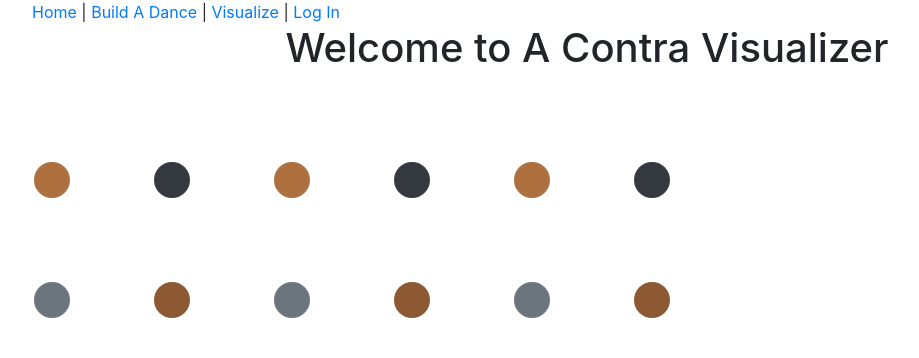
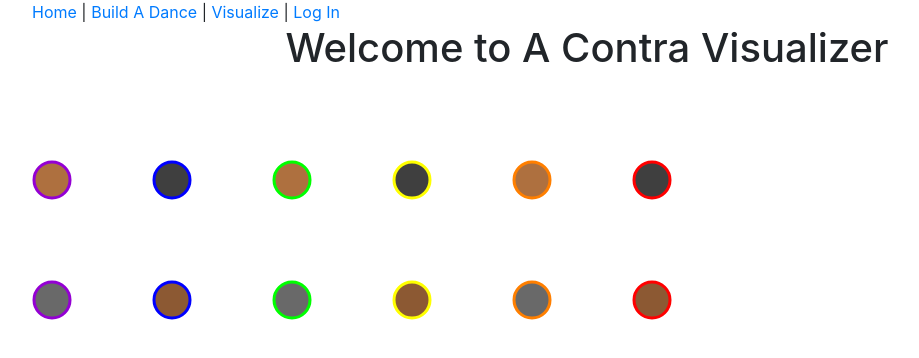
Before and after one commit to ritabc/contra-frontend, an Angular app: page /visualize in a window 1280 px wide. Shown: the top 358 px of the page, without its empty margins (53-972 px from the left). Built offline with nearby package versions, Linux system fonts and the light colour scheme.

Commit message:
Distinguish partners and link them to each other with rainbow colors

```diff
--- a/src/app/visualize/visualize.component.html
+++ b/src/app/visualize/visualize.component.html
@@ -5,41 +5,42 @@
 <!-- Original position means Odds are Dark, -->
 <div class="dance-set">
   <svg>
-  <!-- <svg class="color-one" [ngStyle]="larkOnePosition" #lark1> -->
-    <circle class="dark" cx="0" cy="0" r="18" fill='#8C5933' id="L1"/>
+    <circle class="light" cx="0" cy="0" r="18" fill='#AE703F' stroke='#FF7F00' stroke-width="3" id="L6"/>
+    <circle class="light" cx="0" cy="0" r="18" fill='#696969' stroke='#FF7F00' stroke-width="3" id="R6"/>
+    <circle class="dark" cx="0" cy="0" r="18" fill='#8C5933' stroke='#FF0000' stroke-width="3" id="L5"/>
+    <circle class="dark" cx="0" cy="0" r="18" fill='#3F3F3F' stroke='#FF0000' stroke-width="3" id="R5"/>
+    <circle class="light" cx="0" cy="0" r="18" fill='#AE703F' stroke='#00FF00' stroke-width="3" id="L4"/>
+    <circle class="light" cx="0" cy="0" r="18" fill='#696969' stroke='#00FF00' stroke-width="3" id="R4"/>
+    <circle class="dark" cx="0" cy="0" r="18" fill='#8C5933' stroke='#FFFF00' stroke-width="3" id="L3"/>
+    <circle class="dark" cx="0" cy="0" r="18" fill='#3F3F3F' stroke='#FFFF00' stroke-width="3" id="R3"/>
+    <circle class="light" cx="0" cy="0" r="18" fill='#AE703F' stroke='#9400D3' stroke-width="3" id="L2" />
+    <circle class="light" cx="0" cy="0" r="18" fill='#696969' stroke='#9400D3' stroke-width="3" id="R2"/>
+    <circle class="dark" cx="0" cy="0" r="18" fill='#8C5933' stroke='#0000FF' stroke-width="3" id="L1"/>
+    <circle class="dark" cx="0" cy="0" r="18" fill='#3F3F3F' stroke='#0000FF' stroke-width="3" id="R1"/>
+
   <!-- </svg> -->
   <!-- <svg class="raven-one" #raven1 [ngStyle]="ravenOnePosition"> -->
-    <circle class="dark" cx="0" cy="0" r="18" fill='#343a40' id="R1"/>
+  <!-- <svg class="color-one" [ngStyle]="larkOnePosition" #lark1> -->
+  <!-- </svg>
+  <svg class="raven-two" #raven2 [ngStyle]="ravenTwoPosition"> -->
+  <!-- </svg>
+  <svg class="raven-one" #raven1 [ngStyle]="ravenOnePosition"> -->
   <!-- </svg> -->
   <!-- <svg class="lark-two" #lark2 [ngStyle]="larkTwoPosition"> -->
-    <circle class="light" cx="0" cy="0" r="18" fill='#AE703F'id="L2" />
   <!-- </svg> -->
   <!-- <svg class="raven-two" #raven2 [ngStyle]="ravenTwoPosition"> -->
-    <circle class="light" cx="0" cy="0" r="18" fill='#6c757d' id="R2"/>
+  <!-- </svg> -->
+  <!-- <svg class="raven-two" #raven2 [ngStyle]="ravenTwoPosition"> -->
+  <!-- </svg>
+  <svg class="raven-one" #raven1 [ngStyle]="ravenOnePosition"> -->
   <!-- </svg>
   <svg class="lark-one" [ngStyle]="larkOnePosition" #lark1> -->
-    <circle class="dark" cx="0" cy="0" r="18" fill='#8C5933' id="L3"/>
-  <!-- </svg>
-  <svg class="raven-one" #raven1 [ngStyle]="ravenOnePosition"> -->
-    <circle class="dark" cx="0" cy="0" r="18" fill='#343a40' id="R3"/>
   <!-- </svg>
   <svg class="lark-two" #lark2 [ngStyle]="larkTwoPosition"> -->
-    <circle class="light" cx="0" cy="0" r="18" fill='#AE703F' id="L4"/>
-  <!-- </svg>
-  <svg class="raven-two" #raven2 [ngStyle]="ravenTwoPosition"> -->
-    <circle class="light" cx="0" cy="0" r="18" fill='#6c757d' id="R4"/>
   <!-- </svg>
   <svg class="lark-one" [ngStyle]="larkOnePosition" #lark1> -->
-    <circle class="dark" cx="0" cy="0" r="18" fill='#8C5933' id="L5"/>
-  <!-- </svg>
-  <svg class="raven-one" #raven1 [ngStyle]="ravenOnePosition"> -->
-    <circle class="dark" cx="0" cy="0" r="18" fill='#343a40' id="R5"/>
   <!-- </svg>
   <svg class="lark-two" #lark2 [ngStyle]="larkTwoPosition"> -->
-    <circle class="light" cx="0" cy="0" r="18" fill='#AE703F' id="L6"/>
-  <!-- </svg> -->
-  <!-- <svg class="raven-two" #raven2 [ngStyle]="ravenTwoPosition"> -->
-    <circle class="light" cx="0" cy="0" r="18" fill='#6c757d' id="R6"/>
   </svg>
 </div>
 <!-- <app-steps></app-steps> -->
--- a/src/app/visualize/visualize.component.scss
+++ b/src/app/visualize/visualize.component.scss
@@ -176,7 +176,7 @@
 
 
 // #dancer-use {
-//   fill: #343a40;
+//   fill: #3F3F3F;
 // }
 
 // .position {
--- a/src/app/visualize/visualize.component.ts
+++ b/src/app/visualize/visualize.component.ts
@@ -26,8 +26,8 @@ export class VisualizeComponent implements OnInit, AfterViewInit {
   dancerColors: {
     '--larkOneColor': '#8C5933',
     '--larkTwoColor': '#AE703F',
-    '--ravenOneColor': '#343a40',
-    '--ravenTwoColor': '#6c757d',
+    '--ravenOneColor': '#3F3F3F',
+    '--ravenTwoColor': '#696969',
   }
 
   squarePosition1 = '0px';
```
